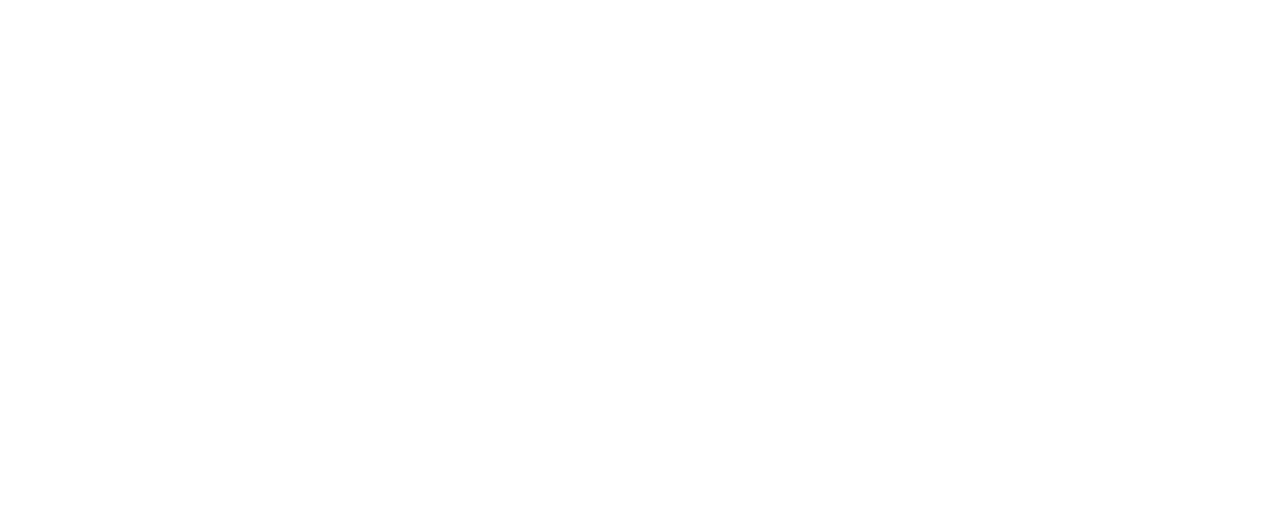
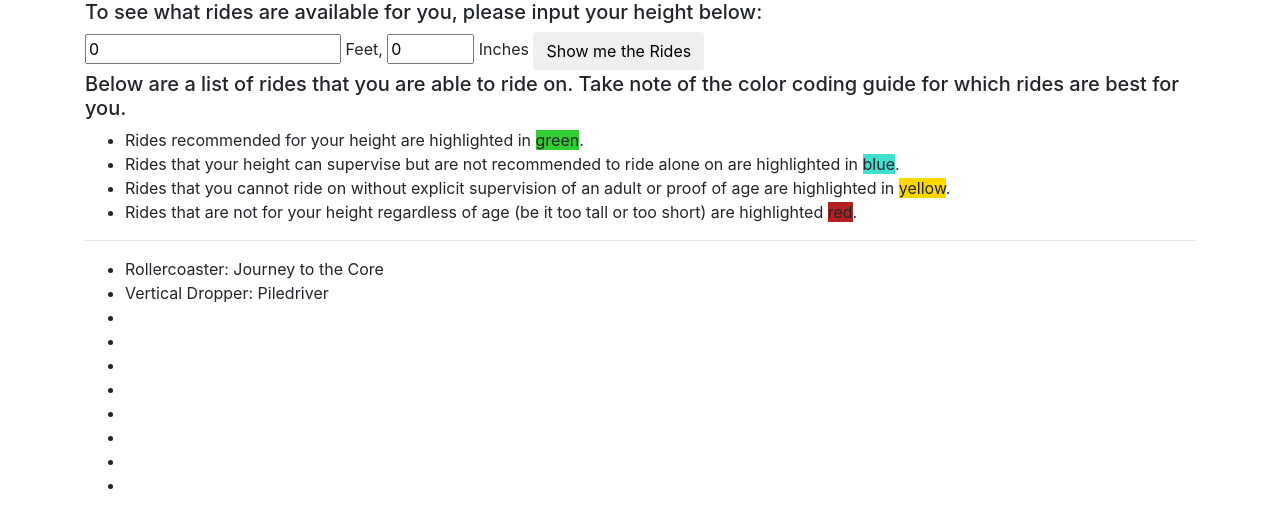
Before and after one commit to RJGore92/branching, a plain HTML site: page index3.html in a window 1280 px wide. Drawn offline with nearby package versions, Linux system fonts and the light colour scheme.

Commit message:
Final commit of November 14, 2018.  Contains in-progress work for Amusement Park assignment of Branching in Epicodus unit 2.4.

```diff
--- a/css/styles3.css
+++ b/css/styles3.css
@@ -0,0 +1,15 @@
+.green-bg {
+  background-color: LimeGreen;
+}
+
+.blue-bg {
+  background-color: Turquoise;
+}
+
+.yellow-bg {
+  background-color: Gold;
+}
+
+.red-bg {
+  background-color: FireBrick;
+}
--- a/index3.html
+++ b/index3.html
@@ -9,6 +9,41 @@
     <title>Branching: Amusement Park</title>
   </head>
   <body>
-
+    <div class="container">
+      <form id="riderHeightInfo">
+        <h5>To see what rides are available for you, please input your height below:</h5>
+        <label>
+          <input id="heightF" type="number" name="heightFeet" value="0" min="0">
+          Feet,
+        </label>
+        <label>
+          <input id="heightI" type="number" name="heightInches" value="0" min="0" max="11">
+          Inches
+        </label>
+        <button type="submit" class="btn">Show me the Rides</button>
+      </form>
+      <div class="rides">
+        <h5>Below are a list of rides that you are able to ride on.  Take note of the color coding guide for which rides are best for you.</h5>
+        <ul>
+          <li>Rides recommended for your height are highlighted in <span class="green-bg">green</span>.</li>
+          <li>Rides that your height can supervise but are not recommended to ride alone on are highlighted in <span class="blue-bg">blue</span>.</li>
+          <li>Rides that you cannot ride on without explicit supervision of an adult or proof of age are highlighted in <span class="yellow-bg">yellow</span>.</li>
+          <li>Rides that are not for your height regardless of age (be it too tall or too short) are highlighted <span class="red-bg">red</span>.</li>
+        </ul>
+        <hr>
+        <ul>
+          <li class="tall-ride">Rollercoaster: Journey to the Core</li>
+          <li class="tall-ride">Vertical Dropper: Piledriver</li>
+          <li class="above-average-ride"></li>
+          <li class="above-average-ride"></li>
+          <li class="average-ride"></li>
+          <li class="average-ride"></li>
+          <li class="below-average-ride"></li>
+          <li class="below-average-ride"></li>
+          <li class="short-ride"></li>
+          <li class="short-ride"></li>
+        </ul>
+      </div>
+    </div>
   </body>
 </html>
--- a/js/scripts3.js
+++ b/js/scripts3.js
@@ -0,0 +1,23 @@
+var inputToCentimeters = function (heightFeetInput, heightInchesInput) {
+  var totalInchesHeight = (heightFeetInput * 12) + heightInchesInput;
+  console.log(totalInchesHeight);
+  var totalCentimetersHeight = totalInchesHeight * 2.54;
+  console.log(totalCentimetersHeight);
+  return parseInt(totalCentimetersHeight);
+}
+
+$(document).ready(function() {
+  $("form#riderHeightInfo").submit(function(event) {
+    event.preventDefault();
+
+    var heightFeetInput = parseInt($("#heightF").val());
+    var heightInchesInput = parseInt($("#heightI").val());
+
+    var finalHeight = inputToCentimeters(heightFeetInput, heightInchesInput);
+    console.log(finalHeight);
+
+    if (finalheight >= 210) {
+
+    }
+  });
+});
```
Also changed, not shown: 1 other file.
